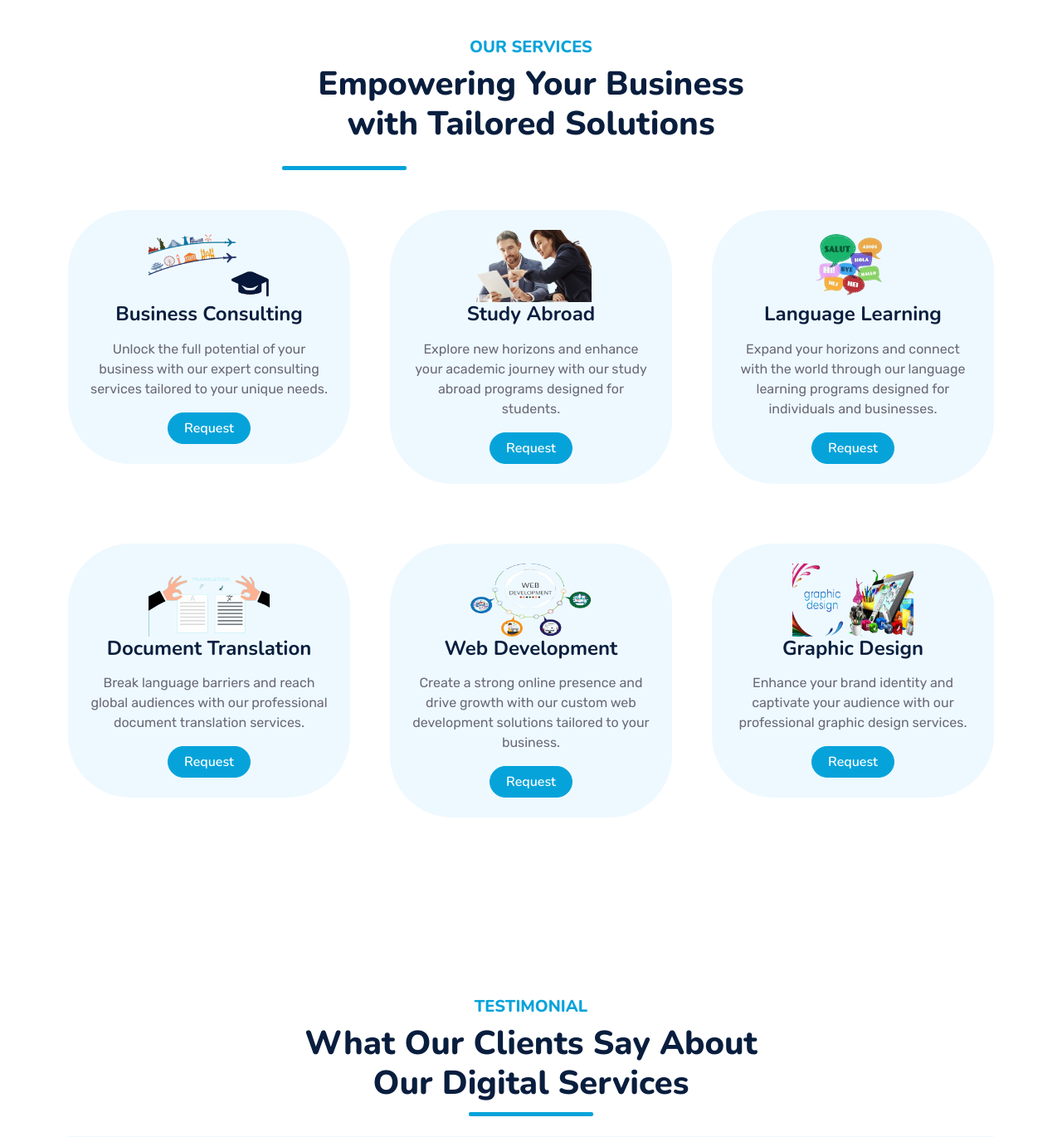
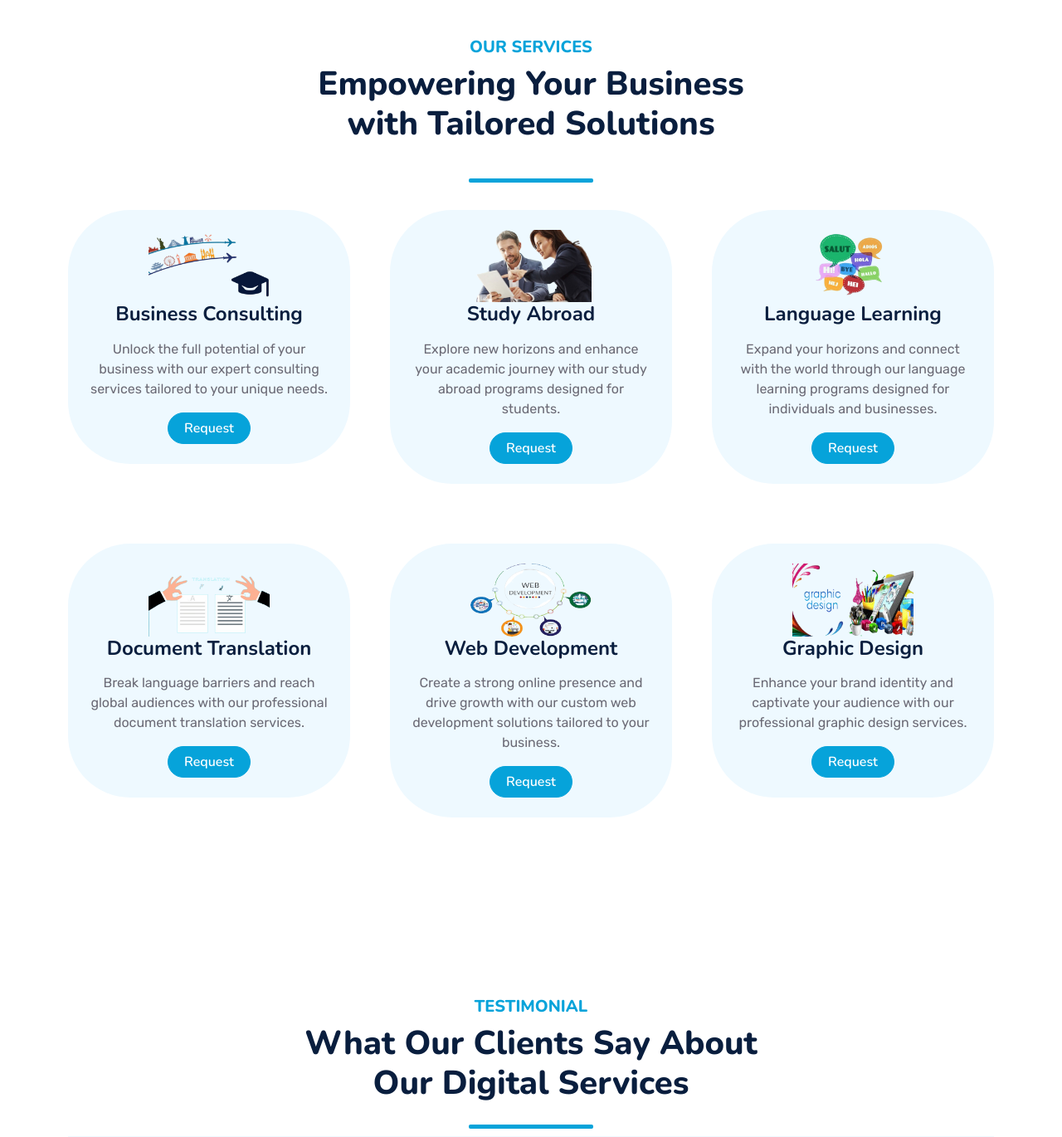
Before and after one commit to Titembaye/SinamFor, a Django app: page /services/ in a window 1280 px wide. Shown: the part 476-1846 px from the top of the page at 83% size. Run offline with Django 5.2, Linux system fonts and the light colour scheme; some libraries are stand-ins or nearby versions.

Commit message:
Update designs again

```diff
--- a/templates/partials/_service.html
+++ b/templates/partials/_service.html
@@ -3,7 +3,8 @@
 <!-- Service Start -->
 <div class="container-fluid py-5 wow fadeInUp" data-wow-delay="0.1s">
     <div class="container py-5">
-        <div class="custom-section-title text-center position-relative pb-3 mb-5 mx-auto" style="max-width: 600px;">
+        <!-- Service Start -->
+        <div class="custom-section-title text-center position-relative pb-3 mb-5 mx-auto" style="max-width: 600px; left: 0; right: 0; margin: 0 auto;">
             <h5 class="fw-bold text-primary text-uppercase">Our Services</h5>
             <h1 class="mb-0 mb-3">Empowering Your Business with Tailored Solutions</h1>
         </div>
@@ -83,4 +84,19 @@
         border-radius: 75px;
         padding: 15px; /* Ajoute du padding interne */
     }
+
+    .custom-section-title::after {
+        content: "";
+        position: absolute;
+        bottom: -15px; /* Adjusted the position to be below the title */
+        left: 50%;
+        transform: translateX(-50%);
+        width: 150px;
+        height: 5px;
+        background: var(--primary);
+        border-radius: 2px;
+    }
+    .pipe-margin {
+        margin: 0 5px; /* Adjust the margin as needed */
+    }
 </style>
--- a/templates/partials/_testimonials.html
+++ b/templates/partials/_testimonials.html
@@ -3,7 +3,7 @@
 <!-- Testimonial Start -->
 <div class="container-fluid py-5 wow fadeInUp" data-wow-delay="0.1s">
     <div class="container py-5">
-        <div class="section-title text-center position-relative pb-3 mb-4 mx-auto" style="max-width: 600px;">
+        <div class="custom-section-title text-center position-relative pb-3 mb-4 mx-auto" style="max-width: 600px;">
             <h5 class="fw-bold text-primary text-uppercase">Testimonial</h5>
             <h1 class="mb-0">What Our Clients Say About Our Digital Services</h1>
         </div>
```
